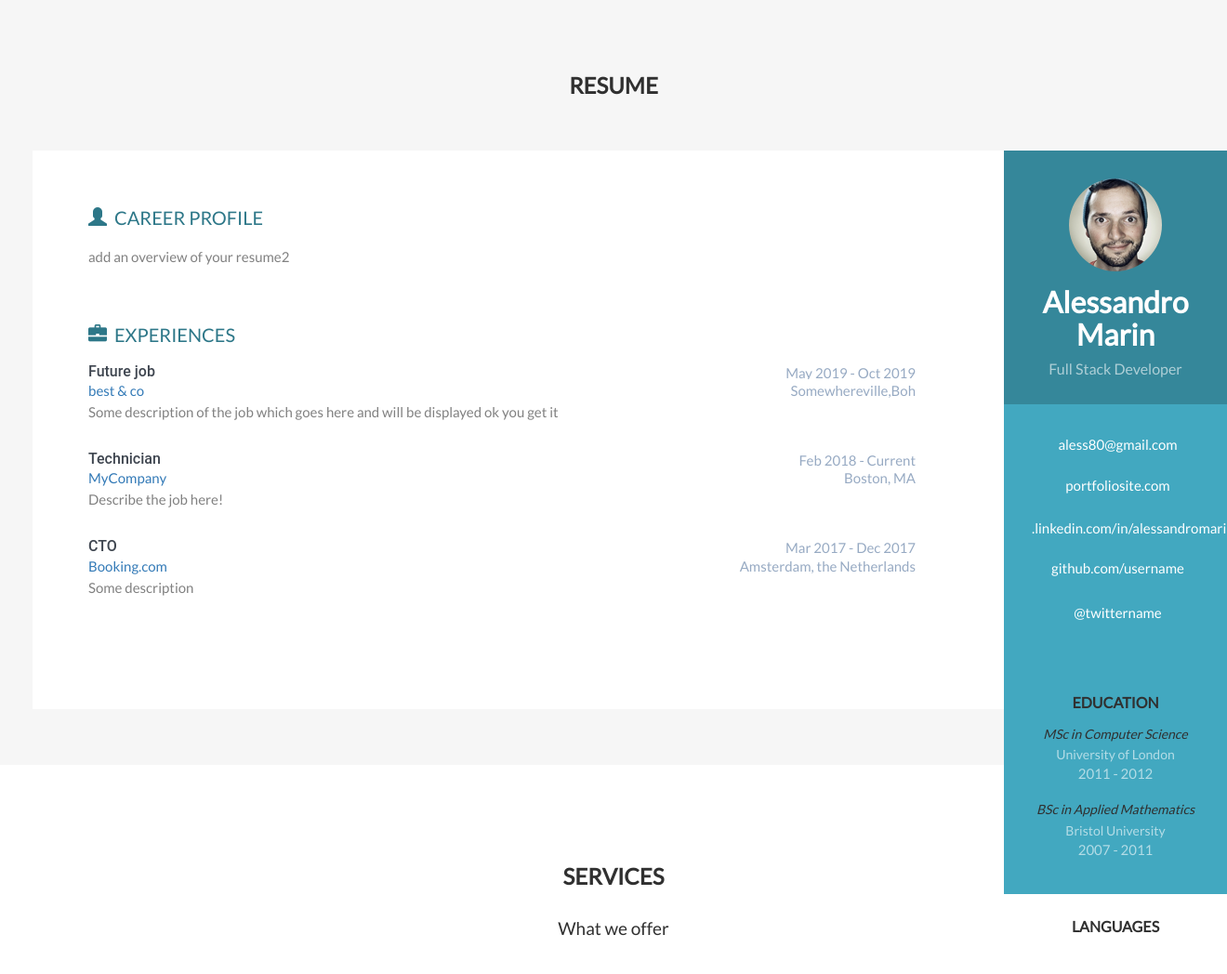
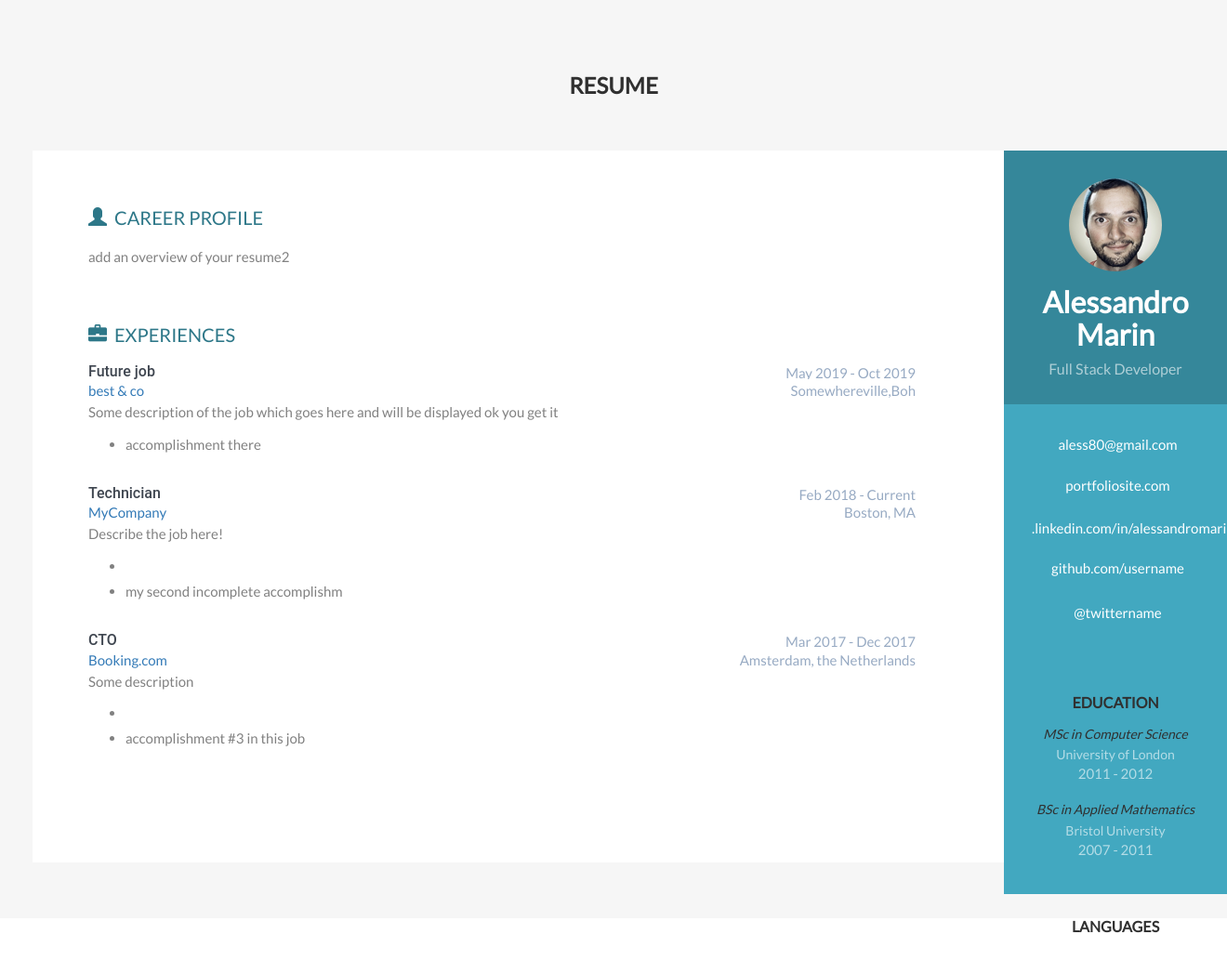
Before and after one commit to yslen7/Djangoresume, a Django app: page / in a window 1320 px wide; the page is wider, and only the part inside the window is pictured. Shown: the part 1410-2458 px from the top of that part at 93% size. Run offline with Django 3.2, Linux system fonts and the light colour scheme; data comes from the database, SQL or seed files in the repository; both versions use the stored data as it was after the commit; some libraries are stand-ins or nearby versions.

Commit message:
Sat Feb 24 00:20:07 EST 2018

```diff
--- a/resume/templates/resume/resume.html
+++ b/resume/templates/resume/resume.html
@@ -107,6 +107,12 @@
               <div class="details">
                   <p>{{ job.description|capfirst }}</p>
               </div><!--//details-->
+
+              <ul class="achievements">
+                  {% for a in job.accomplishment_set.all %}
+                    <li>{{ a.description }}</li>
+                  {% endfor %}
+              </ul>
           </div><!--//item-->
           {% endif %}
           {% endfor %}
```
Also changed, not shown: README.md, db.sqlite3.
